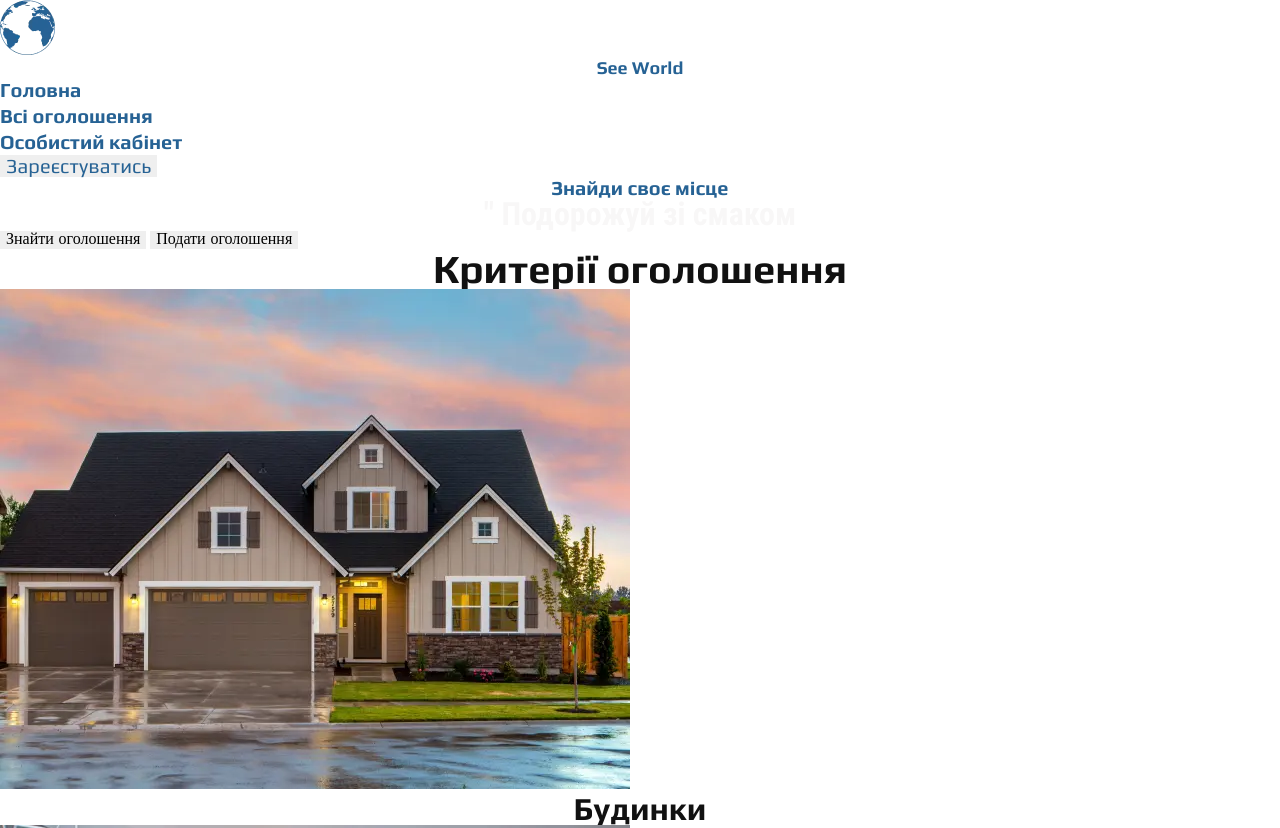
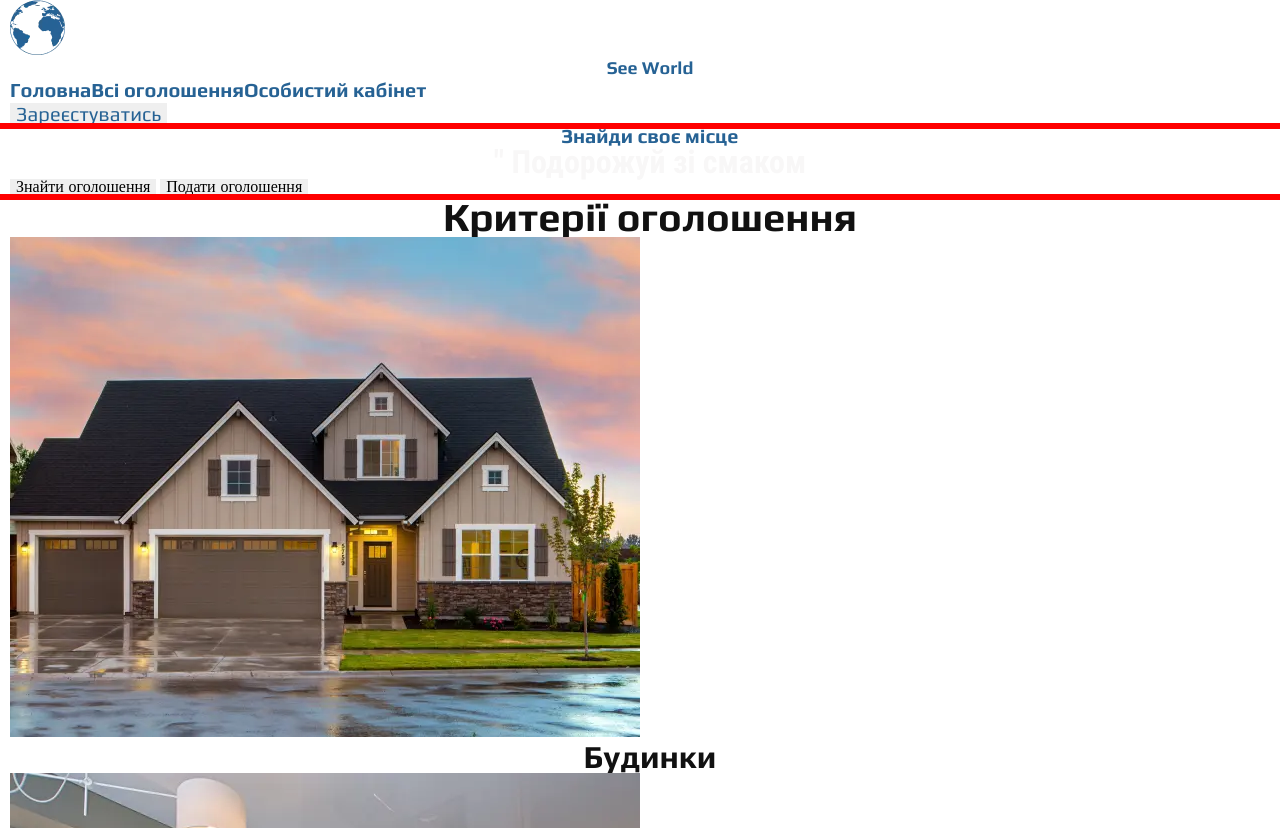
Before and after one commit to pypuc/see-world, a plain HTML site: page index.html in a window 1280 px wide. Shown: the top 828 px of the page. Drawn offline with nearby package versions, Linux system fonts and the light colour scheme; files that its build step writes are made by us from their sources.

Commit message:
container

```diff
--- a/index.html
+++ b/index.html
@@ -8,20 +8,29 @@
     <link rel="stylesheet" href="./style.css">
     <link rel="preconnect" href="https://fonts.googleapis.com">
     <link rel="preconnect" href="https://fonts.gstatic.com" crossorigin>
-<link href="https://fonts.googleapis.com/css2?family=Play:wght@400;700&family=Poppins:ital,wght@0,400;0,500;0,600;0,700;1,300&family=Raleway:wght@300;400;500;700&family=Roboto&family=Syne&display=swap" rel="stylesheet">
+    <link
+        href="https://fonts.googleapis.com/css2?family=Play:wght@400;700&family=Poppins:ital,wght@0,400;0,500;0,600;0,700;1,300&family=Raleway:wght@300;400;500;700&family=Roboto&family=Syne&display=swap"
+        rel="stylesheet">
     <link rel="preconnect" href="https://fonts.googleapis.com">
     <link rel="preconnect" href="https://fonts.gstatic.com" crossorigin>
-<link href="https://fonts.googleapis.com/css2?family=Play:wght@400;700&family=Poppins:ital,wght@0,400;0,500;0,600;0,700;1,300&family=Raleway:wght@300;400;500;700&family=Roboto&family=Roboto+Condensed:ital,wght@0,100..900;1,100..900&family=Syne&display=swap" rel="stylesheet">
+    <link
+        href="https://fonts.googleapis.com/css2?family=Play:wght@400;700&family=Poppins:ital,wght@0,400;0,500;0,600;0,700;1,300&family=Raleway:wght@300;400;500;700&family=Roboto&family=Roboto+Condensed:ital,wght@0,100..900;1,100..900&family=Syne&display=swap"
+        rel="stylesheet">
     <link rel="preconnect" href="https://fonts.googleapis.com">
     <link rel="preconnect" href="https://fonts.gstatic.com" crossorigin>
-<link href="https://fonts.googleapis.com/css2?family=Josefin+Slab:ital,wght@0,100..700;1,100..700&family=Play:wght@400;700&family=Poppins:ital,wght@0,400;0,500;0,600;0,700;1,300&family=Raleway:wght@300;400;500;700&family=Roboto&family=Roboto+Condensed:ital,wght@0,100..900;1,100..900&family=Syne&display=swap" rel="stylesheet">
-<link rel="stylesheet" href="https://cdnjs.cloudflare.com/ajax/libs/modern-normalize/2.0.0/modern-normalize.min.css" integrity="sha512-4xo8blKMVCiXpTaLzQSLSw3KFOVPWhm/TRtuPVc4WG6kUgjH6J03IBuG7JZPkcWMxJ5huwaBpOpnwYElP/m6wg==" crossorigin="anonymous" referrerpolicy="no-referrer" />
+    <link
+        href="https://fonts.googleapis.com/css2?family=Josefin+Slab:ital,wght@0,100..700;1,100..700&family=Play:wght@400;700&family=Poppins:ital,wght@0,400;0,500;0,600;0,700;1,300&family=Raleway:wght@300;400;500;700&family=Roboto&family=Roboto+Condensed:ital,wght@0,100..900;1,100..900&family=Syne&display=swap"
+        rel="stylesheet">
+    <link rel="stylesheet" href="https://cdnjs.cloudflare.com/ajax/libs/modern-normalize/2.0.0/modern-normalize.min.css"
+        integrity="sha512-4xo8blKMVCiXpTaLzQSLSw3KFOVPWhm/TRtuPVc4WG6kUgjH6J03IBuG7JZPkcWMxJ5huwaBpOpnwYElP/m6wg=="
+        crossorigin="anonymous" referrerpolicy="no-referrer" />
     <link rel="stylesheet" href="./style/reset.css">
     <link rel="stylesheet" href="./style/style.css">
 </head>
 
 <body>
 <header class="header">
+        <div class="container">
             <a href="" class="header-logo">
                 <img src="./images/planet1.webp" alt="planet" header-photo>
                 <p class="header-text">
@@ -36,10 +45,13 @@
             <button class="header-button">
                 Зареєстуватись
             </button>
+        </div>
+
 
     </header>
     <main class>
         <section class="hero">
+            <div class="container">
                 <h1 class="hero-title">
                     Знайди
                     своє місце
@@ -53,9 +65,12 @@
                 <button class="hero-button">
                     Подати оголошення
                 </button>
+            </div>
+        </section>
 
-        </section>
+
         <section class="advirtisement">
+            <div class="container">
                 <h2 class="advirtisement-subtitle">
                     Критерії оголошення
                 </h2>
@@ -77,8 +92,11 @@
                         <h3 class="advirtisement-name">Кімнати</h3>
                     </li>
                 </ul>
+            </div>
         </section>
+
         <section class="countries">
+            <div class="container">
                 <h2 class="countries-subtitle">
                     Найпопулярніші країни для подорожей
                 </h2>
@@ -93,7 +111,7 @@
                         <h3 class="countries-name" class="countries-name"></h3>
                         <img class="countries_" src="./images/Montpellier.webp" alt="Montpellier">
                         <p class="countries-text">Montpellier</p>
-                    <p class="countries-text" >11 386 готелів</p>
+                        <p class="countries-text">11 386 готелів</p>
                     </li>
                     <li>
                         <h3 class="countries-name"></h3>
@@ -141,8 +159,11 @@
                         </p>
                     </li>
                 </ul>
+            </div>
+
         </section>
-        <section class="last" >
+        <section class="last">
+            <div class="container">
                 <h2 class="last-subtitle">
                     Останні оголошення
                 </h2>
@@ -202,9 +223,12 @@
                         <p class="last-rating">7,2</p>
                     </li>
                 </ul>
+            </div>
+
         </section>
     </main>
     <footer class="footer">
+        <div class="container">
             <a class="footer-logo" href="">
                 <img class="footer-photo" src="./images/planet1.webp" alt="planet">See World</a>
 
@@ -231,6 +255,8 @@
             </ul>
 
             <p class="footer-text">©Всі права захищені.</p>
+        </div>
+
     </footer>
 
 </body>
--- a/style/style.css
+++ b/style/style.css
@@ -1,3 +1,15 @@
+.container {
+    margin-left: auto;
+    margin-right: auto;
+    width: 1300px;
+    padding-left: 10px;
+    padding-right: 10px;
+    outline: solid red;
+}
+
+
+
+
 :root {
     --text-color: #111111;
     --link-color: #266294;
@@ -18,6 +30,11 @@ body {
 
 
 .header {}
+
+.header-list {
+    display: flex;
+
+}
 
 .header-text {
     color: var(--link-color, #266294);
```
Lines whose indentation alone changed are shown as unchanged.
